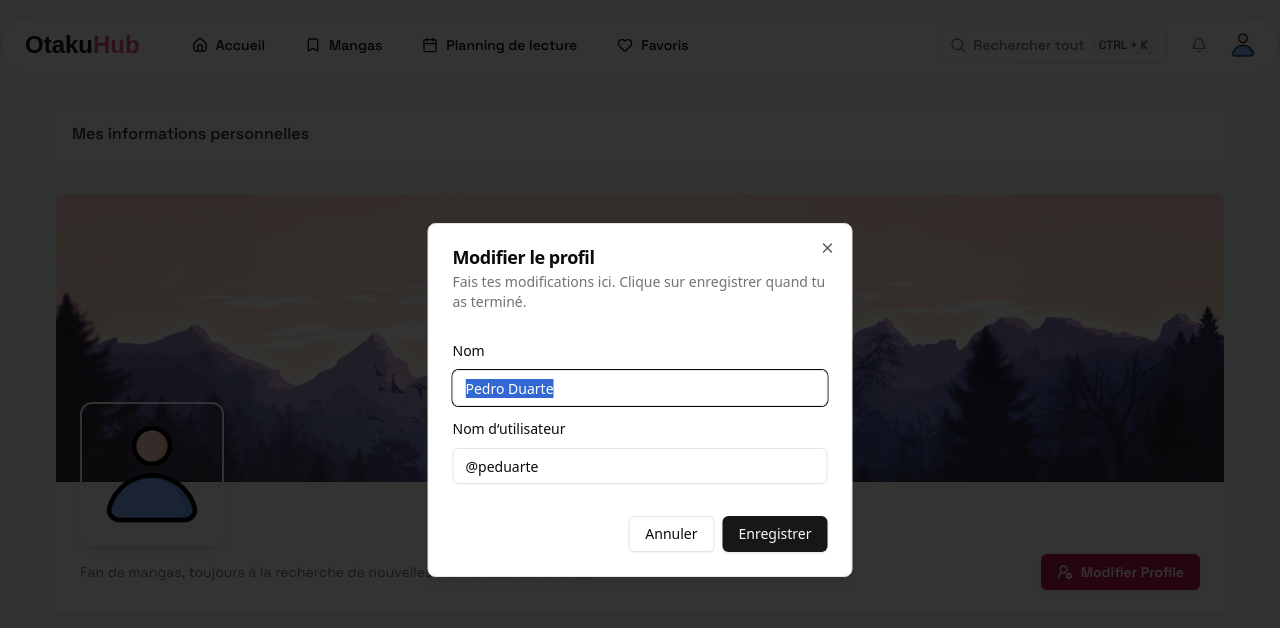
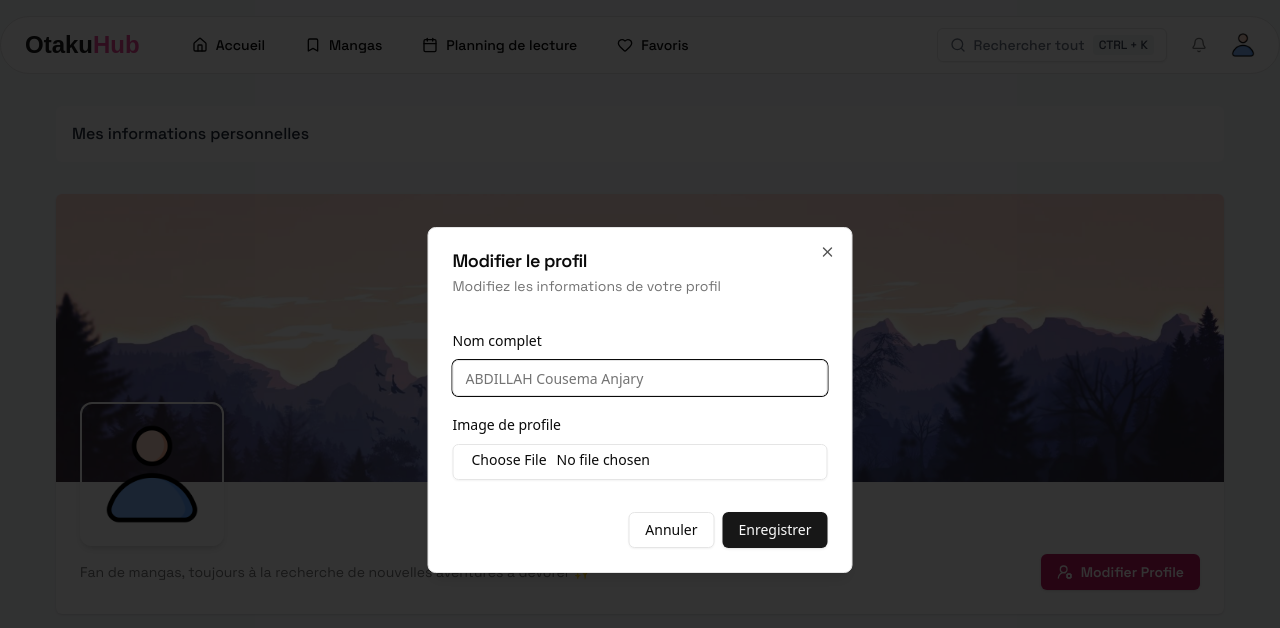
Before and after one commit to CousemaAnjary/mangas_hub, a Next.js app in the folder client/: page /profile in a window 1280 px wide. Both pictures are taken after a click on the button "Modifier Profile". Shown: the top 628 px of the page. Built offline with nearby package versions, Linux system fonts and the light colour scheme; no server answers; a web font is replaced by a local one.

Commit message:
feat: ajouter le formulaire de modification de profil avec validation des données

```diff
--- a/client/src/modules/me/components/EditProfileDIalog.tsx
+++ b/client/src/modules/me/components/EditProfileDIalog.tsx
@@ -1,55 +1,122 @@
 "use client"
 
-import { Label } from "@/src/components/ui/label"
+import { Button } from "@/src/components/ui/button"
+import {
+  Dialog,
+  DialogClose,
+  DialogContent,
+  DialogDescription,
+  DialogFooter,
+  DialogHeader,
+  DialogTitle,
+} from "@/src/components/ui/dialog"
+import {
+  Form,
+  FormControl,
+  FormField,
+  FormItem,
+  FormLabel,
+  FormMessage,
+} from "@/src/components/ui/form"
 import { Input } from "@/src/components/ui/input"
-import { Button } from "@/src/components/ui/button"
+import { updateUserSchema } from "@/src/validations/me.validation"
+import { zodResolver } from "@hookform/resolvers/zod"
+import { useForm } from "react-hook-form"
+import z from "zod"
 import { EditProfileDialogProps } from "../types/me"
-import { Dialog, DialogClose, DialogContent, DialogDescription, DialogFooter, DialogHeader, DialogTitle } from "@/src/components/ui/dialog"
 
-
-export default function EditProfileDIalog({ open, onOpenChange }: EditProfileDialogProps) {
+export default function EditProfileDialog({
+  open,
+  onOpenChange,
+}: EditProfileDialogProps) {
   /**
    * ! STATE (état, données) de l'application
    */
 
+  const form = useForm<z.infer<typeof updateUserSchema>>({
+    resolver: zodResolver(updateUserSchema),
+    defaultValues: {
+      name: "",
+      image: undefined,
+    },
+  })
+
   /**
    * ! COMPORTEMENT (méthodes, fonctions) de l'application
    */
+  const onSubmit = () => {}
 
   /**
    * ! AFFICHAGE (render) de l'application
    */
   return (
     <Dialog open={open} onOpenChange={onOpenChange}>
-      <form>
+      <Form {...form}>
+        <form onSubmit={form.handleSubmit(onSubmit)}>
           <DialogContent className="sm:max-w-[425px]">
             <DialogHeader>
-            <DialogTitle>Modifier le profil</DialogTitle>
-            <DialogDescription>
-              Fais tes modifications ici. Clique sur enregistrer quand tu as terminé.
+              <DialogTitle className="font-spaceGrotesk">
+                Modifier le profil
+              </DialogTitle>
+              <DialogDescription className="font-spaceGrotesk">
+                Modifiez les informations de votre profil
               </DialogDescription>
             </DialogHeader>
 
             <div className="grid gap-4 py-4">
-            <div className="grid gap-3">
-              <Label htmlFor="name">Nom</Label>
-              <Input id="name" name="name" defaultValue="Pedro Duarte" />
-            </div>
+              {/* Champ nom */}
+              <FormField
+                control={form.control}
+                name="name"
+                render={({ field }) => (
+                  <FormItem>
+                    <FormLabel>Nom complet</FormLabel>
+                    <FormControl>
+                      <Input placeholder="ABDILLAH Cousema Anjary" {...field} />
+                    </FormControl>
+                    <FormMessage />
+                  </FormItem>
+                )}
+              />
 
-            <div className="grid gap-3">
-              <Label htmlFor="username">Nom d&lsquo;utilisateur</Label>
-              <Input id="username" name="username" defaultValue="@peduarte" />
+              {/* Champ image (visible) */}
+              <div className="flex flex-col gap-2">
+               <FormField
+                control={form.control}
+                name="image"
+                render={({ field }) => (
+                  <FormItem>
+                    <FormLabel>Image de profile</FormLabel>
+                    <FormControl>
+                      <Input
+                        type="file"
+                        accept="image/*"
+                        onChange={(e) => {
+                          const file = e.target.files?.[0]
+                          if (file) {
+                            field.onChange(file)
+                          }
+                        }}
+                      />
+                    </FormControl>
+                    <FormMessage />
+                  </FormItem>
+                )}
+              />
               </div>
             </div>
 
             <DialogFooter>
               <DialogClose asChild>
-              <Button variant="outline">Annuler</Button>
+                <Button type="button" variant="outline">
+                  Annuler
+                </Button>
               </DialogClose>
               <Button type="submit">Enregistrer</Button>
             </DialogFooter>
           </DialogContent>
         </form>
+      </Form>
     </Dialog>
   )
 }
--- a/client/src/modules/me/components/ProfileHeader.tsx
+++ b/client/src/modules/me/components/ProfileHeader.tsx
@@ -15,6 +15,7 @@ export default function ProfileHeader() {
   /**
    * ! STATE (état, données) de l'application
    */
+
   const { data: payload } = useCurrentUser()
     const [isDialogOpen, setIsDialogOpen] = useState(false)
 
--- /dev/null
+++ b/client/src/validations/me.validation.ts
@@ -0,0 +1,19 @@
+import z from "zod"
+
+export const updateUserSchema = z.object({
+  name: z.string().min(1, "Le nom est requis"),
+   image: z
+    //  Vérifie que l'entrée est un fichier (File)
+    .custom<File>((value) => value instanceof File, {
+      message: "Le fichier doit être un fichier valide.",
+    })
+    // Vérifie que le fichier est une image (image/png, image/jpeg, etc.)
+    .refine((file) => file?.type.startsWith("image/"), {
+      message: "Le fichier doit être une image.",
+    })
+    // //Vérifie que la taille du fichier est inférieure à 5 Mo
+    // .refine((file) => file?.size < 5 * 1024 * 1024, {
+    //   message: "Le fichier doit être inférieur à 5 Mo.",
+    // }),
+    .optional(),
+})
```
Lines whose indentation alone changed are shown as unchanged.
